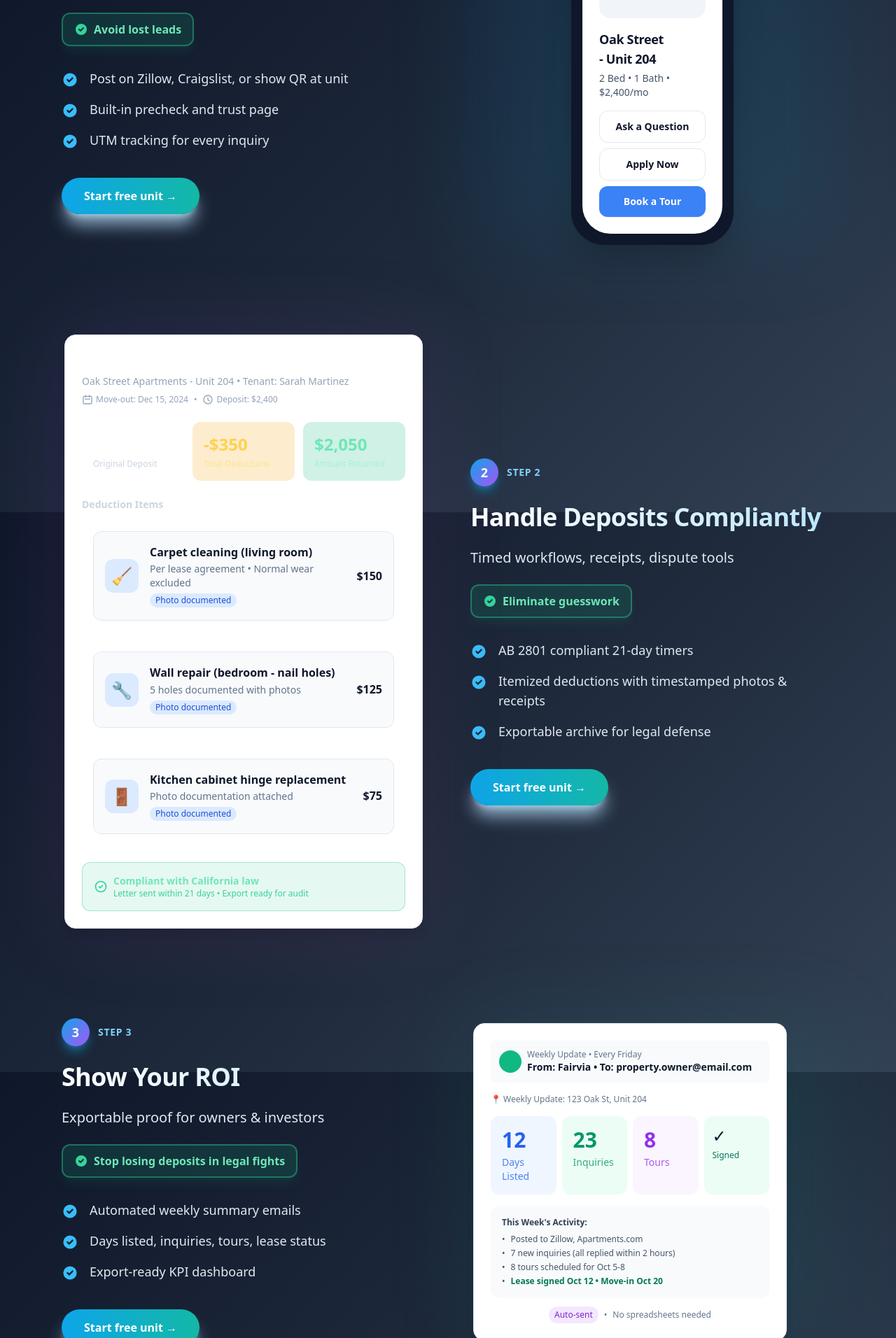
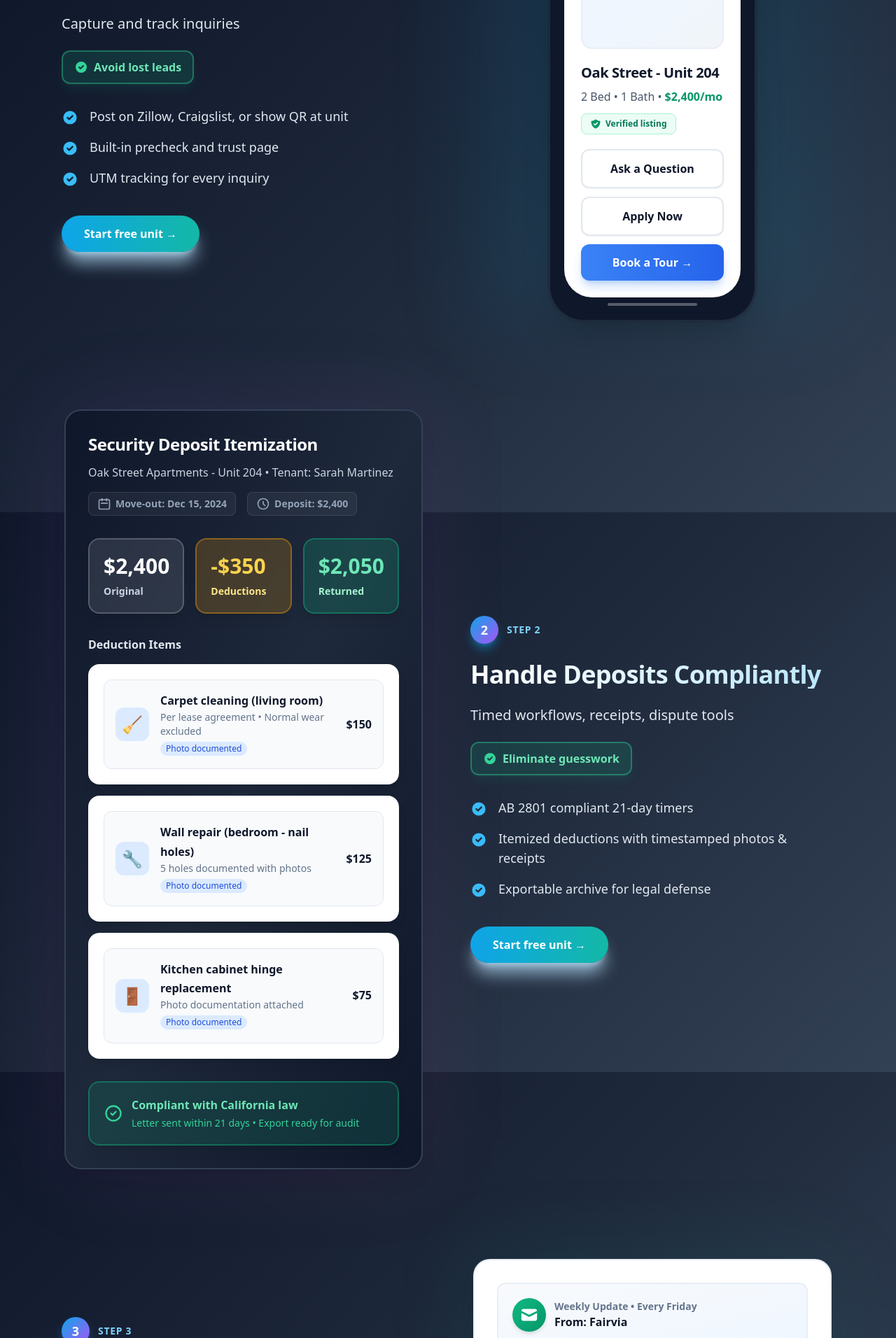
Before and after one commit to Aaronrabanal24/rentguard-landing, a Next.js app: page / in a window 1280 px wide. Shown: the part 4068-5980 px from the top of the page at 70% size. Built offline with nearby package versions, Linux system fonts and the light colour scheme.

Commit message:
refined mock up

```diff
--- a/src/components/mockups/DepositMockup.tsx
+++ b/src/components/mockups/DepositMockup.tsx
@@ -2,51 +2,50 @@ import { MockupCard, DepositItem } from "@/components/ui/ProductMockup";
 
 export default function DepositMockup() {
   return (
-    <MockupCard className="max-w-lg bg-slate-900 text-white">
+    <MockupCard className="max-w-lg sm:max-w-xl bg-gradient-to-br from-slate-900 via-slate-800 to-slate-900 text-white border-slate-700">
       {/* Header */}
-      <div className="mb-6">
-        <h3 className="text-lg font-bold">Security Deposit Itemization</h3>
-        <p className="mt-1 text-sm text-slate-400">
+      <div className="mb-6 sm:mb-8">
+        <h3 className="text-xl sm:text-2xl font-bold text-white leading-tight">Security Deposit Itemization</h3>
+        <p className="mt-2 sm:mt-3 text-sm sm:text-base text-slate-300 font-medium leading-relaxed">
           Oak Street Apartments - Unit 204 • Tenant: Sarah Martinez
         </p>
-        <div className="mt-2 flex items-center gap-2 text-xs text-slate-400">
-          <span className="flex items-center gap-1">
-            <svg className="h-4 w-4" fill="none" viewBox="0 0 24 24" stroke="currentColor">
+        <div className="mt-3 sm:mt-4 flex flex-wrap items-center gap-3 sm:gap-4 text-xs sm:text-sm text-slate-400">
+          <span className="flex items-center gap-1.5 bg-white/5 rounded-lg px-3 py-1.5 border border-white/10">
+            <svg className="h-4 w-4 sm:h-5 sm:w-5" fill="none" viewBox="0 0 24 24" stroke="currentColor">
               <path strokeLinecap="round" strokeLinejoin="round" strokeWidth={2} d="M8 7V3m8 4V3m-9 8h10M5 21h14a2 2 0 002-2V7a2 2 0 00-2-2H5a2 2 0 00-2 2v12a2 2 0 002 2z" />
             </svg>
-            Move-out: Dec 15, 2024
+            <span className="font-semibold">Move-out: Dec 15, 2024</span>
           </span>
-          <span>•</span>
-          <span className="flex items-center gap-1">
-            <svg className="h-4 w-4" fill="none" viewBox="0 0 24 24" stroke="currentColor">
+          <span className="flex items-center gap-1.5 bg-white/5 rounded-lg px-3 py-1.5 border border-white/10">
+            <svg className="h-4 w-4 sm:h-5 sm:w-5" fill="none" viewBox="0 0 24 24" stroke="currentColor">
               <path strokeLinecap="round" strokeLinejoin="round" strokeWidth={2} d="M12 8v4l3 3m6-3a9 9 0 11-18 0 9 9 0 0118 0z" />
             </svg>
-            Deposit: $2,400
+            <span className="font-semibold">Deposit: $2,400</span>
           </span>
         </div>
       </div>
 
       {/* Summary Cards */}
-      <div className="mb-6 grid grid-cols-3 gap-3">
-        <div className="rounded-xl bg-white/10 p-4 backdrop-blur-sm">
-          <div className="text-2xl font-bold text-white">$2,400</div>
-          <div className="mt-1 text-xs text-slate-300">Original Deposit</div>
+      <div className="mb-6 sm:mb-8 grid grid-cols-3 gap-2.5 sm:gap-4">
+        <div className="rounded-xl sm:rounded-2xl bg-white/10 border-2 border-white/20 p-3 sm:p-5 backdrop-blur-sm shadow-lg">
+          <div className="text-xl sm:text-3xl font-bold text-white leading-tight">$2,400</div>
+          <div className="mt-2 text-xs sm:text-sm text-slate-300 font-semibold leading-tight">Original</div>
         </div>
-        <div className="rounded-xl bg-amber-500/20 p-4 backdrop-blur-sm">
-          <div className="text-2xl font-bold text-amber-300">-$350</div>
-          <div className="mt-1 text-xs text-amber-200">Total Deductions</div>
+        <div className="rounded-xl sm:rounded-2xl bg-amber-500/20 border-2 border-amber-500/40 p-3 sm:p-5 backdrop-blur-sm shadow-lg">
+          <div className="text-xl sm:text-3xl font-bold text-amber-300 leading-tight">-$350</div>
+          <div className="mt-2 text-xs sm:text-sm text-amber-200 font-semibold leading-tight">Deductions</div>
         </div>
-        <div className="rounded-xl bg-emerald-500/20 p-4 backdrop-blur-sm">
-          <div className="text-2xl font-bold text-emerald-300">$2,050</div>
-          <div className="mt-1 text-xs text-emerald-200">Amount Returned</div>
+        <div className="rounded-xl sm:rounded-2xl bg-emerald-500/20 border-2 border-emerald-500/40 p-3 sm:p-5 backdrop-blur-sm shadow-lg">
+          <div className="text-xl sm:text-3xl font-bold text-emerald-300 leading-tight">$2,050</div>
+          <div className="mt-2 text-xs sm:text-sm text-emerald-200 font-semibold leading-tight">Returned</div>
         </div>
       </div>
 
       {/* Deduction Items */}
-      <div className="space-y-3">
-        <div className="text-sm font-semibold text-slate-300">Deduction Items</div>
+      <div className="space-y-3 sm:space-y-4">
+        <div className="text-sm sm:text-base font-bold text-slate-200 mb-3">Deduction Items</div>
 
-        <div className="rounded-xl bg-white p-4 text-slate-900">
+        <div className="rounded-xl sm:rounded-2xl bg-white border-2 border-white/90 p-4 sm:p-5 text-slate-900 shadow-lg">
           <DepositItem
             icon="🧹"
             title="Carpet cleaning (living room)"
@@ -56,7 +55,7 @@ export default function DepositMockup() {
           />
         </div>
 
-        <div className="rounded-xl bg-white p-4 text-slate-900">
+        <div className="rounded-xl sm:rounded-2xl bg-white border-2 border-white/90 p-4 sm:p-5 text-slate-900 shadow-lg">
           <DepositItem
             icon="🔧"
             title="Wall repair (bedroom - nail holes)"
@@ -66,7 +65,7 @@ export default function DepositMockup() {
           />
         </div>
 
-        <div className="rounded-xl bg-white p-4 text-slate-900">
+        <div className="rounded-xl sm:rounded-2xl bg-white border-2 border-white/90 p-4 sm:p-5 text-slate-900 shadow-lg">
           <DepositItem
             icon="🚪"
             title="Kitchen cabinet hinge replacement"
@@ -78,14 +77,14 @@ export default function DepositMockup() {
       </div>
 
       {/* Compliance Footer */}
-      <div className="mt-6 rounded-xl border border-emerald-500/30 bg-emerald-500/10 p-4">
-        <div className="flex items-center gap-2">
-          <svg className="h-5 w-5 text-emerald-400" fill="none" viewBox="0 0 24 24" stroke="currentColor">
+      <div className="mt-6 sm:mt-8 rounded-xl sm:rounded-2xl border-2 border-emerald-500/40 bg-emerald-500/15 p-4 sm:p-5 shadow-lg">
+        <div className="flex items-center gap-3">
+          <svg className="h-6 w-6 sm:h-7 sm:w-7 text-emerald-400 flex-shrink-0" fill="none" viewBox="0 0 24 24" stroke="currentColor">
             <path strokeLinecap="round" strokeLinejoin="round" strokeWidth={2} d="M9 12l2 2 4-4m6 2a9 9 0 11-18 0 9 9 0 0118 0z" />
           </svg>
           <div className="flex-1">
-            <div className="text-sm font-semibold text-emerald-300">Compliant with California law</div>
-            <div className="text-xs text-emerald-400">
+            <div className="text-sm sm:text-base font-bold text-emerald-300">Compliant with California law</div>
+            <div className="text-xs sm:text-sm text-emerald-400 mt-1 leading-relaxed">
               Letter sent within 21 days • Export ready for audit
             </div>
           </div>
--- a/src/components/mockups/MobileRenterMockup.tsx
+++ b/src/components/mockups/MobileRenterMockup.tsx
@@ -3,29 +3,37 @@ import { MobileFrame } from "@/components/ui/ProductMockup";
 export default function MobileRenterMockup() {
   return (
     <MobileFrame>
-      <div className="p-6">
-        {/* Image placeholder */}
-        <div className="mb-4 flex h-40 items-center justify-center rounded-2xl bg-slate-100">
-          <svg className="h-12 w-12 text-slate-300" fill="none" viewBox="0 0 24 24" stroke="currentColor">
+      <div className="p-5 sm:p-6">
+        {/* Image placeholder with gradient */}
+        <div className="mb-5 flex h-44 sm:h-48 items-center justify-center rounded-2xl bg-gradient-to-br from-slate-100 via-blue-50 to-slate-100 border-2 border-slate-200/50">
+          <svg className="h-14 w-14 sm:h-16 sm:w-16 text-slate-300" fill="none" viewBox="0 0 24 24" stroke="currentColor">
             <path strokeLinecap="round" strokeLinejoin="round" strokeWidth={2} d="M4 16l4.586-4.586a2 2 0 012.828 0L16 16m-2-2l1.586-1.586a2 2 0 012.828 0L20 14m-6-6h.01M6 20h12a2 2 0 002-2V6a2 2 0 00-2-2H6a2 2 0 00-2 2v12a2 2 0 002 2z" />
           </svg>
         </div>
 
         {/* Property info */}
-        <h3 className="text-lg font-bold text-slate-900">Oak Street - Unit 204</h3>
-        <p className="mt-1 text-sm text-slate-600">2 Bed • 1 Bath • $2,400/mo</p>
+        <h3 className="text-lg sm:text-xl font-bold text-slate-900 leading-tight">Oak Street - Unit 204</h3>
+        <p className="mt-2 text-sm sm:text-base text-slate-600 font-medium">2 Bed • 1 Bath • <span className="text-emerald-600 font-bold">$2,400/mo</span></p>
+
+        {/* Trust badge */}
+        <div className="mt-3 inline-flex items-center gap-1.5 rounded-lg bg-emerald-50 border border-emerald-200 px-3 py-1.5">
+          <svg className="h-4 w-4 text-emerald-600" fill="currentColor" viewBox="0 0 20 20">
+            <path fillRule="evenodd" d="M2.166 4.999A11.954 11.954 0 0010 1.944 11.954 11.954 0 0017.834 5c.11.65.166 1.32.166 2.001 0 5.225-3.34 9.67-8 11.317C5.34 16.67 2 12.225 2 7c0-.682.057-1.35.166-2.001zm11.541 3.708a1 1 0 00-1.414-1.414L9 10.586 7.707 9.293a1 1 0 00-1.414 1.414l2 2a1 1 0 001.414 0l4-4z" clipRule="evenodd" />
+          </svg>
+          <span className="text-xs font-semibold text-emerald-700">Verified listing</span>
+        </div>
 
         {/* CTA Buttons */}
-        <button className="mt-4 w-full rounded-xl border border-slate-200 bg-white px-4 py-3 text-sm font-semibold text-slate-900 hover:bg-slate-50">
+        <button className="mt-5 w-full rounded-xl border-2 border-slate-200 bg-white px-4 py-3.5 text-sm sm:text-base font-bold text-slate-900 hover:bg-slate-50 hover:border-slate-300 transition-all shadow-sm">
           Ask a Question
         </button>
 
-        <button className="mt-2 w-full rounded-xl border border-slate-200 bg-white px-4 py-3 text-sm font-semibold text-slate-900 hover:bg-slate-50">
+        <button className="mt-3 w-full rounded-xl border-2 border-slate-200 bg-white px-4 py-3.5 text-sm sm:text-base font-bold text-slate-900 hover:bg-slate-50 hover:border-slate-300 transition-all shadow-sm">
           Apply Now
         </button>
 
-        <button className="mt-2 w-full rounded-xl bg-blue-500 px-4 py-3 text-sm font-semibold text-white shadow-sm hover:bg-blue-600">
-          Book a Tour
+        <button className="mt-3 w-full rounded-xl bg-gradient-to-r from-blue-500 to-blue-600 px-4 py-3.5 text-sm sm:text-base font-bold text-white shadow-lg shadow-blue-500/30 hover:shadow-xl hover:from-blue-600 hover:to-blue-700 transition-all">
+          Book a Tour →
         </button>
       </div>
     </MobileFrame>
--- a/src/components/mockups/ROIBoardMockup.tsx
+++ b/src/components/mockups/ROIBoardMockup.tsx
@@ -2,62 +2,70 @@ import { MockupCard, StatCard } from "@/components/ui/ProductMockup";
 
 export default function ROIBoardMockup() {
   return (
-    <MockupCard className="max-w-md">
+    <MockupCard className="max-w-md sm:max-w-lg">
       {/* Email Header Simulation */}
-      <div className="mb-4 rounded-lg bg-slate-50 p-3">
-        <div className="flex items-center gap-2">
-          <div className="h-8 w-8 rounded-full bg-emerald-500" />
-          <div>
-            <div className="text-xs font-medium text-slate-500">Weekly Update • Every Friday</div>
-            <div className="text-sm font-semibold text-slate-900">From: Fairvia • To: property.owner@email.com</div>
+      <div className="mb-5 sm:mb-6 rounded-xl bg-gradient-to-br from-slate-50 to-blue-50 border-2 border-slate-200/60 p-4 sm:p-5">
+        <div className="flex items-center gap-3">
+          <div className="h-10 w-10 sm:h-12 sm:w-12 rounded-full bg-gradient-to-br from-emerald-500 to-emerald-600 flex items-center justify-center shadow-md">
+            <svg className="h-6 w-6 sm:h-7 sm:w-7 text-white" fill="currentColor" viewBox="0 0 20 20">
+              <path d="M2.003 5.884L10 9.882l7.997-3.998A2 2 0 0016 4H4a2 2 0 00-1.997 1.884z" />
+              <path d="M18 8.118l-8 4-8-4V14a2 2 0 002 2h12a2 2 0 002-2V8.118z" />
+            </svg>
+          </div>
+          <div className="flex-1 min-w-0">
+            <div className="text-xs sm:text-sm font-semibold text-slate-500">Weekly Update • Every Friday</div>
+            <div className="text-sm sm:text-base font-bold text-slate-900 truncate">From: Fairvia</div>
           </div>
         </div>
       </div>
 
       {/* Property Header */}
-      <div className="mb-4">
-        <div className="text-xs font-medium text-slate-500">📍 Weekly Update: 123 Oak St, Unit 204</div>
+      <div className="mb-5 sm:mb-6">
+        <div className="text-sm sm:text-base font-bold text-slate-700 flex items-center gap-2">
+          <span className="text-lg">📍</span>
+          <span>Weekly Update: 123 Oak St, Unit 204</span>
+        </div>
       </div>
 
       {/* Stats Grid */}
-      <div className="mb-4 grid grid-cols-4 gap-2">
+      <div className="mb-5 sm:mb-6 grid grid-cols-4 gap-2 sm:gap-3">
         <StatCard value="12" label="Days Listed" color="blue" />
         <StatCard value="23" label="Inquiries" color="green" />
         <StatCard value="8" label="Tours" color="purple" />
-        <div className="rounded-xl bg-emerald-50 p-3">
-          <div className="text-2xl">✓</div>
-          <div className="mt-1 text-xs font-medium text-emerald-700">Signed</div>
+        <div className="rounded-xl sm:rounded-2xl bg-emerald-50 border-2 border-emerald-200 p-3 sm:p-4 flex flex-col items-center justify-center">
+          <div className="text-2xl sm:text-3xl">✓</div>
+          <div className="mt-1.5 sm:mt-2 text-xs sm:text-sm font-bold text-emerald-700 leading-tight text-center">Signed</div>
         </div>
       </div>
 
       {/* Activity List */}
-      <div className="space-y-2 rounded-xl bg-slate-50 p-4">
-        <div className="text-xs font-semibold text-slate-700">This Week&apos;s Activity:</div>
-        <ul className="space-y-1 text-xs text-slate-600">
-          <li className="flex items-start gap-2">
-            <span>•</span>
+      <div className="space-y-2.5 rounded-xl sm:rounded-2xl bg-gradient-to-br from-slate-50 to-blue-50 border-2 border-slate-200/60 p-4 sm:p-5">
+        <div className="text-sm sm:text-base font-bold text-slate-800 mb-3">This Week&apos;s Activity:</div>
+        <ul className="space-y-2.5 text-xs sm:text-sm text-slate-700 leading-relaxed">
+          <li className="flex items-start gap-2.5">
+            <span className="text-blue-500 font-bold mt-0.5">•</span>
             <span>Posted to Zillow, Apartments.com</span>
           </li>
-          <li className="flex items-start gap-2">
-            <span>•</span>
+          <li className="flex items-start gap-2.5">
+            <span className="text-emerald-500 font-bold mt-0.5">•</span>
             <span>7 new inquiries (all replied within 2 hours)</span>
           </li>
-          <li className="flex items-start gap-2">
-            <span>•</span>
+          <li className="flex items-start gap-2.5">
+            <span className="text-purple-500 font-bold mt-0.5">•</span>
             <span>8 tours scheduled for Oct 5-8</span>
           </li>
-          <li className="flex items-start gap-2">
-            <span>•</span>
-            <span className="font-semibold text-emerald-700">Lease signed Oct 12 • Move-in Oct 20</span>
+          <li className="flex items-start gap-2.5">
+            <span className="text-emerald-600 font-bold mt-0.5">✓</span>
+            <span className="font-bold text-emerald-700">Lease signed Oct 12 • Move-in Oct 20</span>
           </li>
         </ul>
       </div>
 
       {/* Footer badge */}
-      <div className="mt-3 flex items-center justify-center gap-2 text-xs text-slate-500">
-        <span className="rounded-full bg-purple-100 px-2 py-1 font-medium text-purple-700">Auto-sent</span>
-        <span>•</span>
-        <span>No spreadsheets needed</span>
+      <div className="mt-5 flex items-center justify-center gap-2.5 text-xs sm:text-sm text-slate-600">
+        <span className="rounded-full bg-purple-100 border-2 border-purple-200 px-3 py-1.5 font-bold text-purple-700">Auto-sent</span>
+        <span className="font-bold">•</span>
+        <span className="font-semibold">No spreadsheets needed</span>
       </div>
     </MockupCard>
   );
--- a/src/components/ui/ProductMockup.tsx
+++ b/src/components/ui/ProductMockup.tsx
@@ -9,7 +9,7 @@ interface MockupCardProps {
 export function MockupCard({ children, className = "", delay = 0 }: MockupCardProps) {
   return (
     <motion.div
-      className={`rounded-2xl border border-slate-200 bg-white p-6 shadow-lg ${className}`}
+      className={`rounded-2xl sm:rounded-3xl border-2 border-slate-200/80 bg-white p-6 sm:p-8 shadow-xl shadow-slate-900/10 ${className}`}
       initial={{ opacity: 0, y: 20 }}
       whileInView={{ opacity: 1, y: 0 }}
       viewport={{ once: true }}
@@ -28,16 +28,16 @@ interface StatCardProps {
 
 export function StatCard({ value, label, color = "blue" }: StatCardProps) {
   const colorClasses = {
-    blue: "text-blue-600 bg-blue-50",
-    green: "text-emerald-600 bg-emerald-50",
-    purple: "text-purple-600 bg-purple-50",
-    amber: "text-amber-600 bg-amber-50",
+    blue: "text-blue-600 bg-blue-50 border-blue-200",
+    green: "text-emerald-600 bg-emerald-50 border-emerald-200",
+    purple: "text-purple-600 bg-purple-50 border-purple-200",
+    amber: "text-amber-600 bg-amber-50 border-amber-200",
   };
 
   return (
-    <div className={`rounded-xl ${colorClasses[color]} p-4`}>
-      <div className="text-3xl font-bold">{value}</div>
-      <div className="mt-1 text-sm font-medium opacity-80">{label}</div>
+    <div className={`rounded-xl sm:rounded-2xl border-2 ${colorClasses[color]} p-3 sm:p-4`}>
+      <div className="text-2xl sm:text-3xl font-bold leading-tight">{value}</div>
+      <div className="mt-1.5 sm:mt-2 text-xs sm:text-sm font-semibold opacity-90 leading-tight">{label}</div>
     </div>
   );
 }
@@ -91,21 +91,26 @@ interface MobileFrameProps {
 
 export function MobileFrame({ children }: MobileFrameProps) {
   return (
-    <div className="relative mx-auto w-full max-w-[280px]">
-      <div className="rounded-[3rem] border-[8px] border-slate-900 bg-slate-900 p-2 shadow-2xl">
+    <div className="relative mx-auto w-full max-w-[320px] sm:max-w-[340px]">
+      <div className="rounded-[2.5rem] sm:rounded-[3rem] border-[10px] sm:border-[12px] border-slate-900 bg-slate-900 p-2 shadow-2xl ring-4 ring-slate-800/50">
         {/* Status bar */}
-        <div className="mb-2 flex items-center justify-between px-4 py-1 text-xs text-white">
-          <span>9:41</span>
-          <div className="flex gap-1">
-            <div className="h-3 w-3 rounded-full bg-white/30" />
-            <div className="h-3 w-3 rounded-full bg-white/30" />
-            <div className="h-3 w-3 rounded-full bg-white/50" />
+        <div className="mb-2 flex items-center justify-between px-5 py-1.5 text-xs sm:text-sm text-white">
+          <span className="font-semibold">9:41</span>
+          <div className="flex gap-1.5">
+            <div className="h-3 w-3 sm:h-3.5 sm:w-3.5 rounded-full bg-white/40" />
+            <div className="h-3 w-3 sm:h-3.5 sm:w-3.5 rounded-full bg-white/40" />
+            <div className="h-3 w-3 sm:h-3.5 sm:w-3.5 rounded-full bg-white/60" />
           </div>
         </div>
 
         {/* Screen content */}
-        <div className="overflow-hidden rounded-[2.5rem] bg-white">
+        <div className="overflow-hidden rounded-[2rem] sm:rounded-[2.5rem] bg-white shadow-inner">
           {children}
+        </div>
+
+        {/* Home indicator */}
+        <div className="flex justify-center pt-2">
+          <div className="h-1 w-32 rounded-full bg-white/30" />
         </div>
       </div>
     </div>
```
